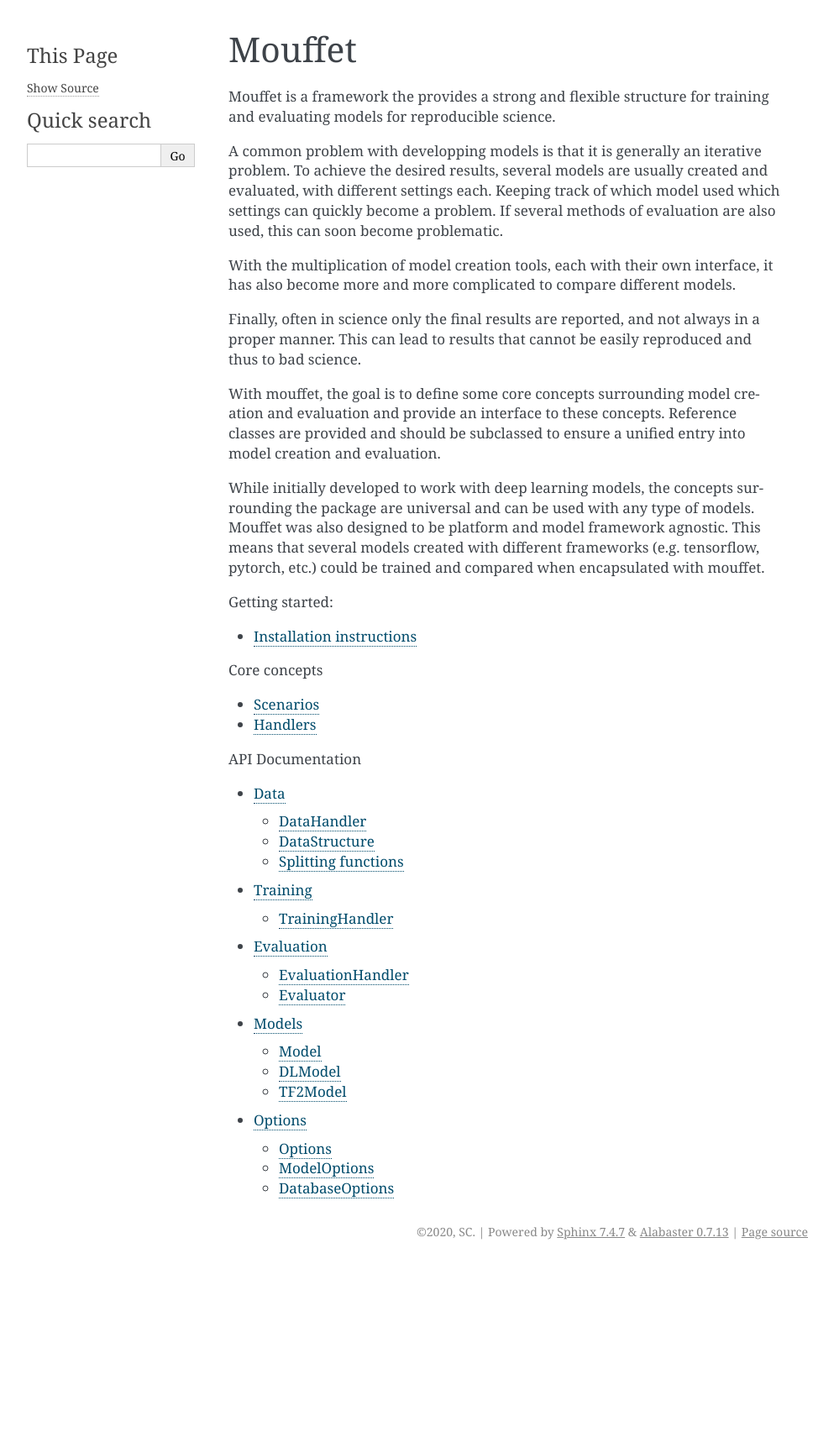
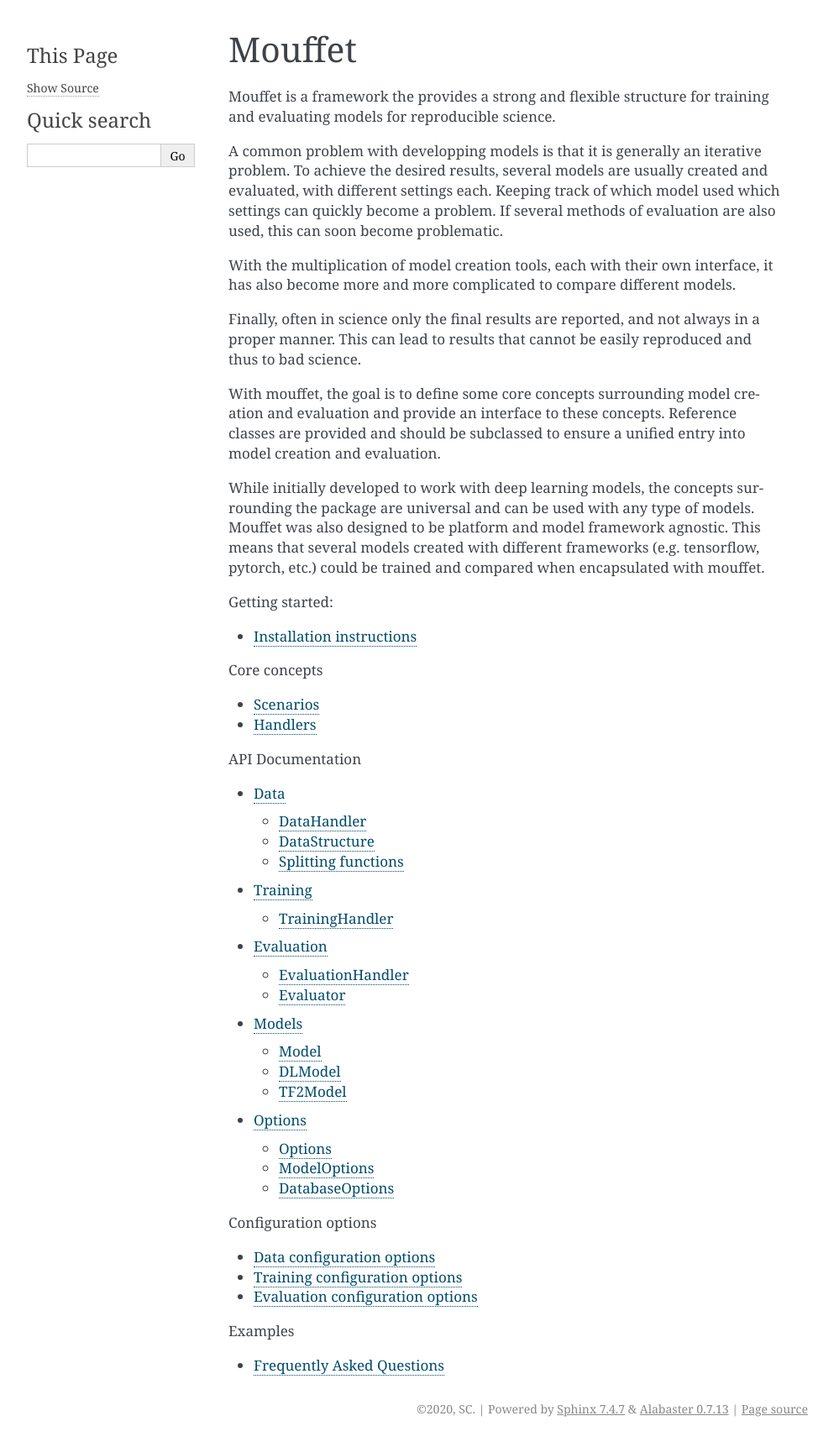
Before and after one commit to Vin985/MOUFFET, a Sphinx documentation site: the page built from docs/index.rst, in a window 1280 px wide. Shown: the whole page at 84% size, without its empty margins (148-1141 px from the left). Built offline with Sphinx 7.4.7, drawn with Linux system fonts in a browser that asks for light colours; before the commit the page ends 1506 px from its top, so only the background shows below that.

Commit message:
Documentation for all config options

```diff
--- /dev/null
+++ b/docs/config/evaluation_config.rst
@@ -0,0 +1,2 @@
+Evaluation configuration options
+^^^^^^^^^^^^^^^^^^^^^^^^^^^^^^^^
--- a/docs/faq.rst
+++ b/docs/faq.rst
@@ -1,5 +1,8 @@
+Frequently Asked Questions
+==========================
 
 
-All my audio files are at the same place. How do I do that?
+All my audio files (training, validation and test) are at the same place. How do I do that?
+^^^^^^^^^^^^^^^^^^^^^^^^^^^^^^^^^^^^^^^^^^^^^^^^^^^^^^^^^^^^^^^^^^^^^^^^^^^^^^^^^^^^^^^^^^^
 
 Use the data_dir option when defining your database
--- a/docs/index.rst
+++ b/docs/index.rst
@@ -49,6 +49,14 @@ and model framework agnostic. This means that several models created with differ
    api/options
 
 .. toctree::
+   :maxdepth: 2
+   :caption: Configuration options
+
+   config/data_config
+   config/training_config
+   config/evaluation_config
+
+.. toctree::
    :maxdepth: 1
    :caption: Examples
 
```
Also changed, not shown: other parts of docs/index.rst (+1 -1 lines), docs/config/data_config.rst (added, +11 -0 lines), docs/config/training_config.rst (added, +9 -0 lines), docs/api/training.rst (line endings or trailing spaces).
